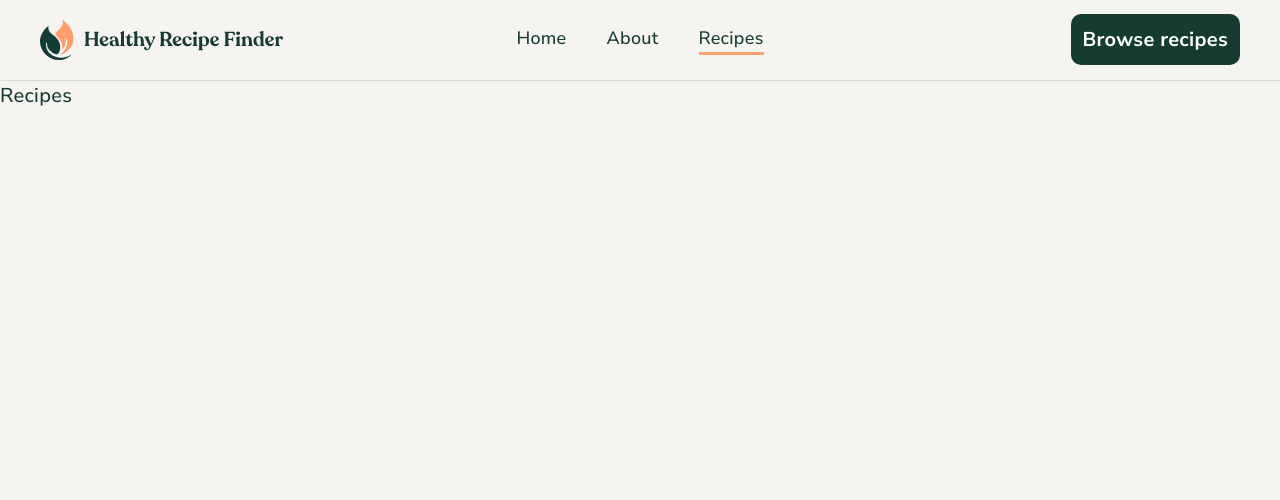
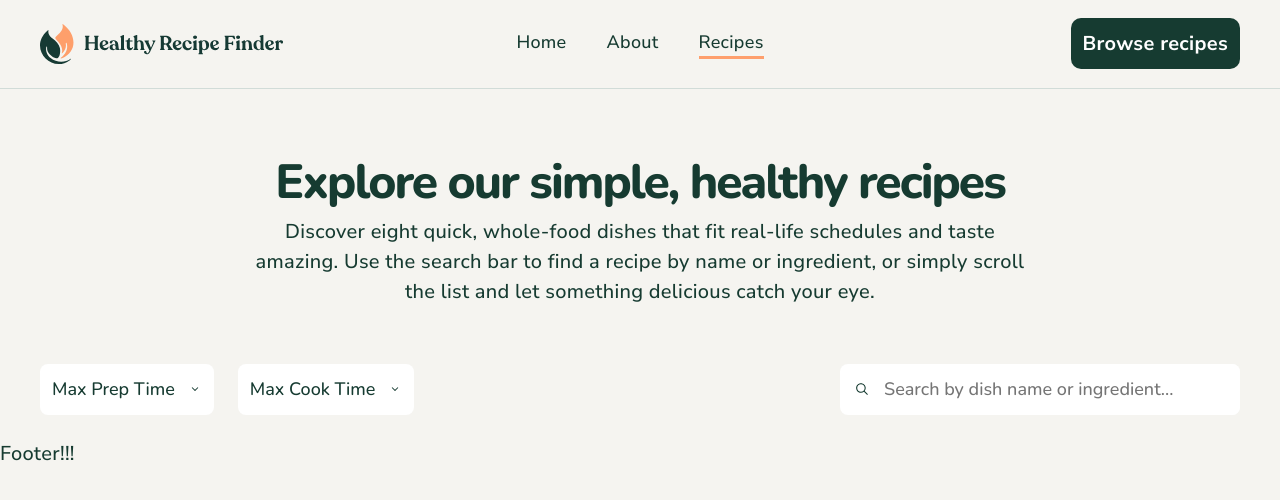
Before and after one commit to AcharaChisomSolomon/recipe-finder-website, a React (Vite) app: page /recipes in a window 1280 px wide. Shown: the top 500 px of the page. Built offline with nearby package versions, Linux system fonts and the light colour scheme.

Commit message:
feat: Add input section with search functionality

```diff
--- a/package.json
+++ b/package.json
@@ -13,6 +13,8 @@
     "@emotion/react": "^11.14.0",
     "@emotion/styled": "^11.14.1",
     "@radix-ui/react-dialog": "^1.1.14",
+    "@radix-ui/react-icons": "^1.3.2",
+    "@radix-ui/react-select": "^2.2.5",
     "react": "^19.1.0",
     "react-dom": "^19.1.0",
     "react-router-dom": "^7.8.0"
--- a/src/App.jsx
+++ b/src/App.jsx
@@ -6,6 +6,7 @@ import Recipes from './pages/Recipes'
 import RecipePage from './pages/RecipePage'
 import About from './pages/About'
 import Header from './Header'
+import Footer from './Footer'
 
 function App() {
   return (
@@ -20,6 +21,8 @@ function App() {
         <Route path='/recipe/:name' element={<RecipePage />} />
       </Routes>
 
+      <Footer />
+
     </Router>
   )
 }
--- /dev/null
+++ b/src/Footer.jsx
@@ -0,0 +1,7 @@
+export default function Footer() {
+  return (
+    <>
+      Footer!!!
+    </>
+  )
+}
--- a/src/Header.jsx
+++ b/src/Header.jsx
@@ -65,6 +65,7 @@ const Wrapper = styled.header`
   padding-block: var(--spacing-0200);
   border-bottom: 1px solid var(--neutral-300);
   transition: padding 500ms;
+  margin-block-end: clamp(3rem, 2.817vw + 1.944rem, 6rem);
 
   @media (${QUERIES.tabletAndLarger}) {
     padding-block-start: var(--spacing-0400);
@@ -72,7 +73,7 @@ const Wrapper = styled.header`
   }
 
   @media (${QUERIES.laptopAndLarger}) {
-   padding-block: var(--spacing-0250);
+   padding-block: var(--spacing-0300);
   }
 `;
 
@@ -118,7 +119,9 @@ const Nav = styled.nav`
 const AlternateRecipes = styled.div`
   display: none;
   justify-self: end;
+  align-self: center;
   transition: transform 250ms;
+  height: max-content;
 
   a {
     background-color: var(--neutral-900);
--- a/src/globalStyles.js
+++ b/src/globalStyles.js
@@ -19,7 +19,7 @@ export const GlobalStyles = css`
 
   :root {
     /* COLORS */
-    --neutral-900: hsl(164, 45%, 16%);
+    --neutral-900: #163b31ff;
     --neutral-600: hsl(166, 22%, 28%);
     --neutral-300: hsl(160, 13%, 84%);
     --neutral-200: hsl(150, 10%, 89%);
@@ -142,6 +142,9 @@ export const GlobalStyles = css`
     line-height: 1.1;
     letter-spacing: -2px;
   }
+  h1 {
+    font-size: clamp(2.5rem, 1.282vw + 2.019rem, 3rem);
+  }
 
   /*
     10. Create a root stacking context
--- a/src/pages/Home.jsx
+++ b/src/pages/Home.jsx
@@ -1,7 +1,7 @@
 export default function Home() {
   return (
     <>
-      Home!!!
+      Home!!!!
     </>
   )
 }
--- /dev/null
+++ b/src/pages/InputSection.jsx
@@ -0,0 +1,285 @@
+import * as Select from '@radix-ui/react-select'
+import styled from '@emotion/styled'
+import { MagnifyingGlassIcon } from '@radix-ui/react-icons'
+
+export default function InputSection({
+  searchTerms,
+  setSearchTerms
+}) {
+
+  const handleSearchChange = (e) => {
+    setSearchTerms(prev => ({
+      ...prev,
+      query: e.target.value
+    }))
+  }
+
+  const handleCookTimeChange = (value) => {
+    setSearchTerms(prev => ({
+      ...prev,
+      cookTime: value
+    }))
+  }
+
+  const handlePrepTimeChange = (value) => {
+    setSearchTerms(prev => ({
+      ...prev,
+      prepTime: value
+    }))
+  }
+
+  return (
+    <Form>
+      <SelectGroup>
+
+        <SingleSelect
+          placeholder="Max Prep Time"
+          value={searchTerms.prepTime || ''}
+          onValueChange={handlePrepTimeChange}
+          options={[
+            { value: '0', label: '0 minutes' },
+            { value: '5', label: '5 minutes' },
+            { value: '10', label: '10 minutes' },
+            { value: null, label: 'Clear' }
+          ]}
+        />
+
+        <SingleSelect
+          placeholder="Max Cook Time"
+          value={searchTerms.cookTime || ''}
+          onValueChange={handleCookTimeChange}
+          options={[
+            { value: '0', label: '0 minutes' },
+            { value: '5', label: '5 minutes' },
+            { value: '10', label: '10 minutes' },
+            { value: '15', label: '15 minutes' },
+            { value: '20', label: '20 minutes' },
+            { value: null, label: 'Clear' }
+          ]}
+        />
+
+      </SelectGroup>
+
+      <SearchInputWrapper>
+        <SearchIcon>
+          <MagnifyingGlassIcon />
+        </SearchIcon>
+        <SearchInput
+          type="text"
+          placeholder="Search by dish name or ingredient..."
+          value={searchTerms.query || ''}
+          onChange={handleSearchChange}
+        />
+      </SearchInputWrapper>
+    </Form>
+  )
+}
+
+function SingleSelect({ placeholder, value, onValueChange, options }) {
+  return (
+    <Select.Root value={value} onValueChange={onValueChange}>
+      <SelectTrigger>
+        <Select.Value placeholder={placeholder} />
+        <SelectIcon>
+          <ChevronDownIcon />
+        </SelectIcon>
+      </SelectTrigger>
+
+      <Select.Portal>
+        <SelectContent position='popper' sideOffset={8}>
+          <SelectViewport>
+            {options.map((option) => (
+              <SelectItem key={option.value} value={option.value}>
+                {option.label !== 'Clear' && (
+                  <CircularIndicator isSelected={value === option.value}>
+                    {value === option.value && <InnerDot />}
+                  </CircularIndicator>
+                )}
+                <Select.ItemText>{option.label}</Select.ItemText>
+              </SelectItem>
+            ))}
+          </SelectViewport>
+        </SelectContent>
+      </Select.Portal>
+    </Select.Root>
+  )
+}
+
+// Styled Components
+const Form = styled.form`
+  display: grid;
+  gap: var(--spacing-0200);
+  margin-block-start: clamp(3.5rem, 1.481vw + 2.367rem, 4.5rem);
+  margin-block-end: var(--spacing-0300);
+
+  @media (min-width: calc(700 / 16 * 1rem)) {
+    grid-template-columns: auto 1fr;
+    gap: var(--spacing-0300);
+  }
+`
+
+const SearchInputWrapper = styled.div`
+  display: flex;
+  align-items: center;
+  background-color: var(--neutral-000);
+  border-radius: var(--radius-0008);
+  overflow: hidden;
+  padding-inline-start: var(--spacing-0150);
+
+  &:focus-within, &:hover {
+    border: 2px solid var(--neutral-900);
+    padding-inline-start: calc(var(--spacing-0150) - 2px);
+  }
+
+  @media (min-width: calc(700 / 16 * 1rem)) {
+    justify-self: end;
+    width: min(calc(400 / 16 * 1rem), 100%);
+  }
+`
+
+const SearchInput = styled.input`
+  padding: var(--spacing-0150);
+  border: none;
+  font-size: var(--fs-18);
+  font-family: var(--font-primary);
+  min-width: min(calc(320 / 16 * 1rem), 100%);
+  width: 100%;
+
+  &:focus, &:active {
+    border: none;
+    outline: none;
+  }
+`
+
+const SearchIcon = styled.div`
+  flex-shrink: 0;
+  display: flex;
+  align-items: center;
+  justify-content: center;
+  width: 20px;
+  height: 20px;
+  color: var(--neutral-500);
+  pointer-events: none; /* Allows clicking through to the input */
+
+  svg {
+    width: 16px;
+    height: 16px;
+  }
+`
+
+const SelectGroup = styled.div`
+  display: flex;
+  flex-direction: column;
+  gap: var(--spacing-0200);
+
+  @media (min-width: calc(700 / 16 * 1rem)) {
+    flex-direction: row;
+    gap: var(--spacing-0300);
+  }
+`
+
+const SelectTrigger = styled(Select.Trigger)`
+  display: flex;
+  align-items: center;
+  justify-content: center;
+  gap: var(--spacing-0150);
+  padding: var(--spacing-0150);
+  background-color: var(--neutral-000);
+  border-radius: var(--radius-0008);
+  border: none;
+  font-size: var(--fs-18);
+  font-family: var(--font-primary);
+  cursor: pointer;
+  color: inherit;
+
+  &:active, &:focus, &:hover {
+    border: 2px solid var(--neutral-900);
+    outline: none;
+    padding: calc(var(--spacing-0150) - 1px);
+  }
+
+  &[data-state="open"] {
+    border-color: var(--neutral-900);
+  }
+`
+
+const SelectIcon = styled(Select.Icon)`
+  transition: transform 200ms;
+
+  [data-state="open"] & {
+    transform: rotate(180deg);
+  }
+`
+
+const SelectContent = styled(Select.Content)`
+  background-color: var(--neutral-000);
+  border-radius: var(--radius-0008);
+  box-shadow: 0 10px 38px -10px rgba(22, 23, 24, 0.35);
+  z-index: 1000;
+  width: calc(100vw - clamp(1rem, 3.529vw + -0.324rem, 2.5rem) * 2);
+  transition: all 250ms;
+
+  @media (min-width: calc(700 / 16 * 1rem)) {
+    width: calc(240 / 16 * 1rem);
+  }
+`
+
+const SelectViewport = styled(Select.Viewport)`
+  padding: var(--spacing-0050);
+`
+
+const SelectItem = styled(Select.Item)`
+  display: flex;
+  align-items: center;
+  gap: var(--spacing-0200);
+  padding: var(--spacing-0150);
+  border-radius: var(--radius-0004);
+  cursor: pointer;
+  font-size: var(--fs-18);
+  font-family: var(--font-primary);
+
+  &[data-state="checked"] {
+    border: 2px solid var(--neutral-900);
+  }
+
+  &:focus {
+    outline: none;
+  }
+
+  &[data-highlighted] {
+    border: 2px solid var(--neutral-900);
+  }
+`
+
+const CircularIndicator = styled.div`
+  display: flex;
+  align-items: center;
+  justify-content: center;
+  width: 16px;
+  height: 16px;
+  border-radius: 50%;
+  border: 2px solid var(--neutral-900);
+  flex-shrink: 0;
+  background-color: var(--neutral-000);
+
+  ${props => props.isSelected && `
+    border-color: var(--neutral-900);
+  `}
+`
+
+const InnerDot = styled.div`
+  width: 8px;
+  height: 8px;
+  border-radius: 50%;
+  background-color: var(--neutral-900);
+`
+
+// Simple chevron icon component
+const ChevronDownIcon = () => (
+  <svg width="15" height="15" viewBox="0 0 15 15" fill="none">
+    <path
+      d="M4.93179 5.43179C4.75605 5.60753 4.75605 5.89245 4.93179 6.06819L7.86819 8.93179C7.96069 9.02429 8.03931 9.02429 8.13181 8.93179L11.0682 6.06819C11.244 5.89245 11.244 5.60753 11.0682 5.43179C10.8925 5.25605 10.6076 5.25605 10.4318 5.43179L8 7.86362L5.56819 5.43179C5.39245 5.25605 5.10753 5.25605 4.93179 5.43179Z"
+      fill={'#163b31ff'}
+    />
+  </svg>
+)
--- a/src/pages/Recipes.jsx
+++ b/src/pages/Recipes.jsx
@@ -1,7 +1,56 @@
+import styled from "@emotion/styled"
+import { QUERIES } from "../constants";
+
+import InputSection from "./InputSection";
+import React from "react";
+
 export default function Recipes() {
+  const [searchTerms, setSearchTerms] = React.useState({
+    prepTime: null,
+    cookTime: null,
+    query: ''
+  })
+  console.log(searchTerms)
+
   return (
-    <>
-      Recipes
-    </>
+    <Wrapper>
+
+      <TitularSection>
+        <Title>Explore our simple, healthy recipes</Title>
+        <p>
+          Discover eight quick, whole-food dishes that fit real-life schedules and taste amazing.
+          Use the search bar to find a recipe by name or ingredient,
+          or simply scroll the list and let something delicious catch your eye.
+        </p>
+      </TitularSection>
+
+      <InputSection
+        searchTerms={searchTerms}
+        setSearchTerms={setSearchTerms}
+      />
+
+      <section></section>
+
+    </Wrapper>
   )
 }
+
+const Wrapper = styled.main`
+  max-width: calc(1440 / 16 * 1rem);
+  margin: 0 auto;
+  padding-inline: clamp(1rem, 3.529vw + -0.324rem, 2.5rem);
+`;
+
+const TitularSection = styled.section`
+  @media ${QUERIES.laptopAndLarger} {
+    max-width: 790px;
+    margin: 0 auto;
+    text-align: center;
+  }
+`;
+
+const Title = styled.h1`
+  margin-bottom: var(--spacing-0100);
+  font-weight: var(--fw-extrabold);
+  font-family: var(--font-primary);
+`;
```
Also changed, not shown: 1 other file (tests, documents, lock files or other folders).
